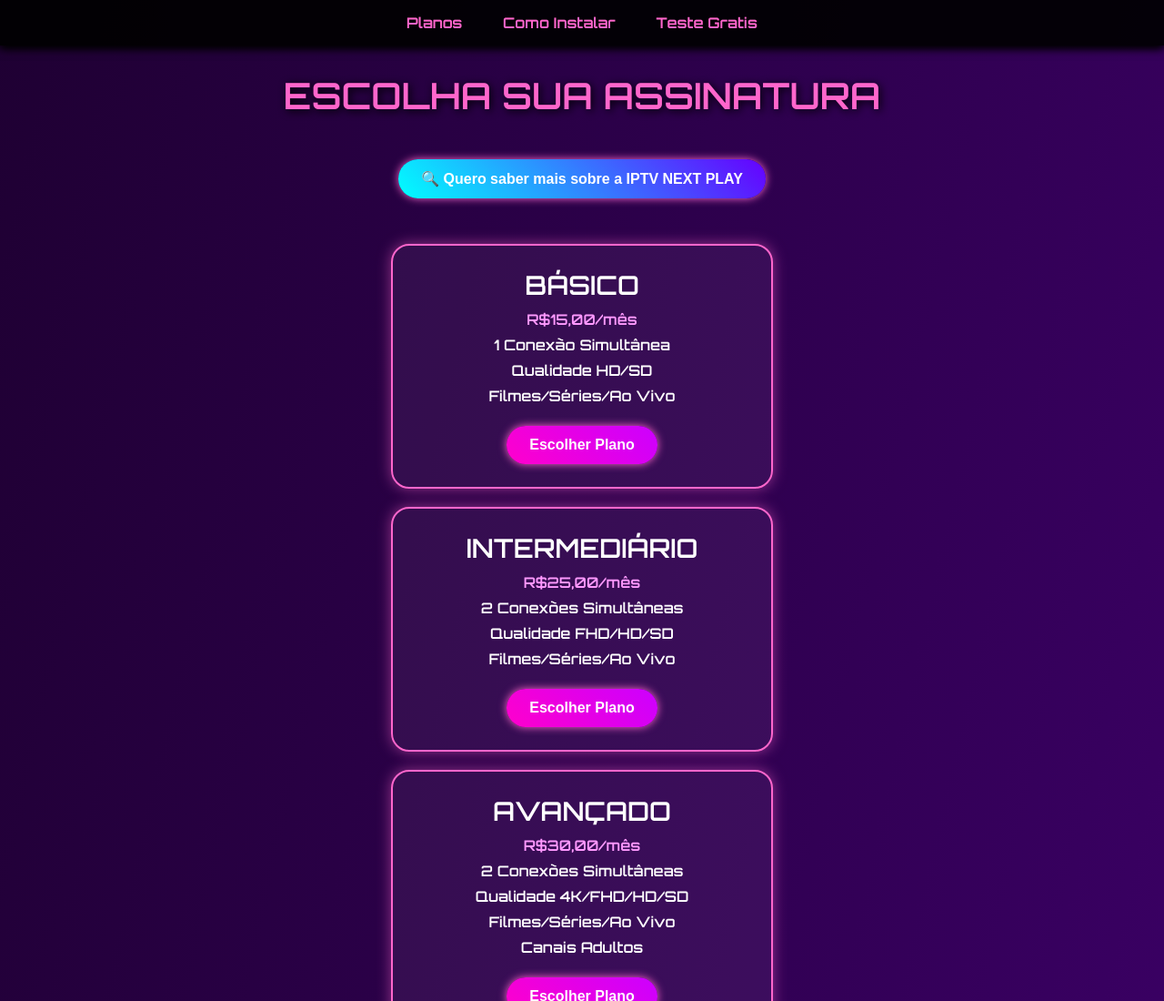
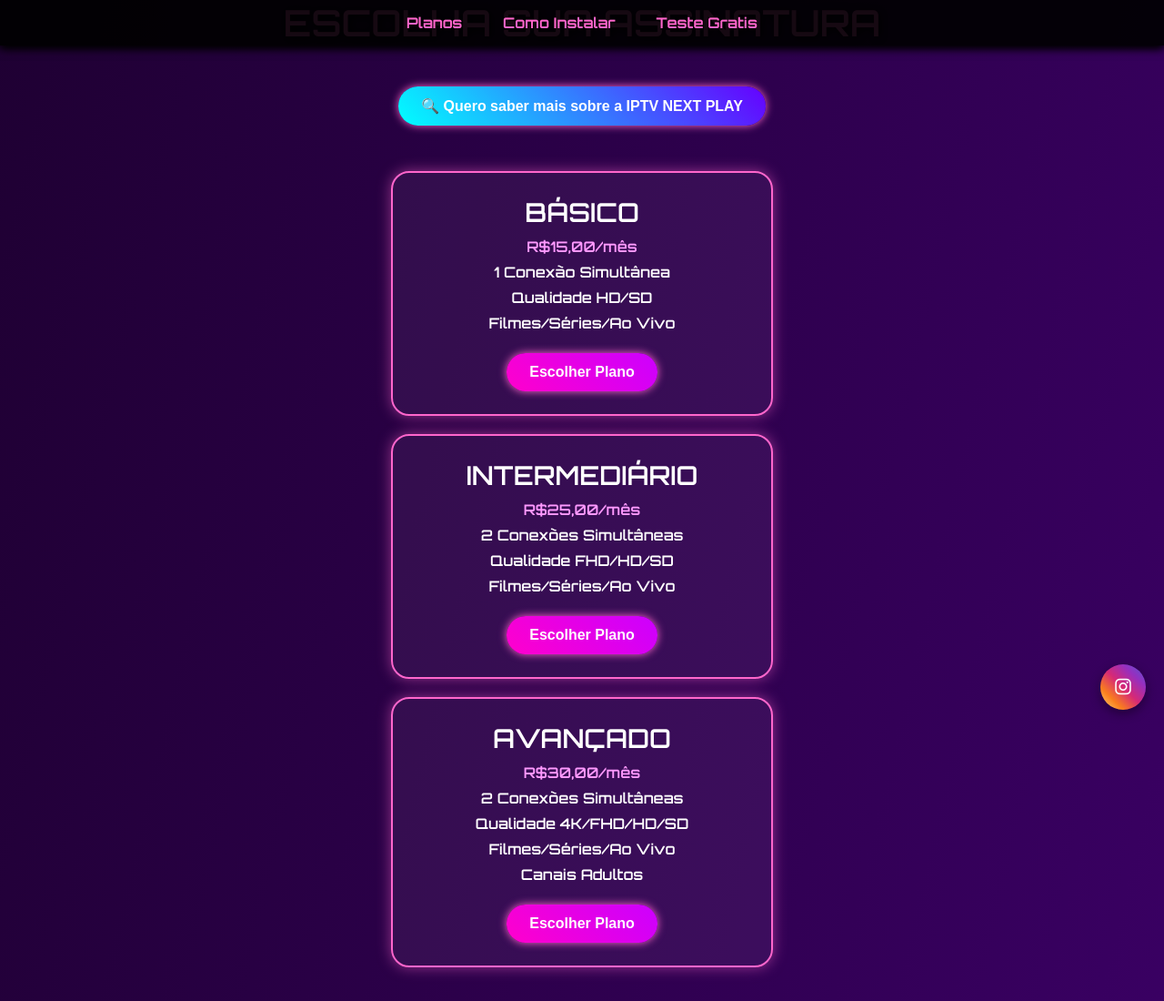
Before and after one commit to Edsonmachadobastos/siteloja, a plain HTML site: page index.html in a window 1280 px wide. Shown: the top 1100 px of the page at 91% size. Drawn offline with Linux system fonts and the light colour scheme.

Commit message:
Update index.html

```diff
--- a/index.html
+++ b/index.html
@@ -425,6 +425,54 @@
   </nav>
 
 
+<!DOCTYPE html>
+<html lang="pt-br">
+<head>
+  <meta charset="UTF-8">
+  <title>Botão Instagram Pequeno</title>
+  <link rel="stylesheet" href="https://cdnjs.cloudflare.com/ajax/libs/font-awesome/6.5.0/css/all.min.css">
+  <style>
+    body {
+      margin: 0;
+      padding: 0;
+
+    }
+
+    .instagram-btn {
+      position: fixed;
+      bottom: 20px;
+      right: 20px;
+      background: linear-gradient(45deg, #feda75, #fa7e1e, #d62976, #962fbf, #4f5bd5);
+      color: white;
+      border: none;
+      border-radius: 50%;
+      width: 50px;
+      height: 50px;
+      font-size: 20px;
+      display: flex;
+      justify-content: center;
+      align-items: center;
+      cursor: pointer;
+      box-shadow: 0 4px 12px rgba(0,0,0,0.4);
+      transition: transform 0.3s ease, box-shadow 0.3s ease;
+      z-index: 999;
+      text-decoration: none;
+    }
+
+    .instagram-btn:hover {
+      transform: scale(1.1);
+
+    }
+  </style>
+</head>
+<body>
+
+  <a href="https://www.instagram.com/nextplay.tvs/" target="_blank" class="instagram-btn" title="Siga no Instagram">
+    <i class="fab fa-instagram"></i>
+  </a>
+
+</body>
+</html>
 
 
 </body>
```
